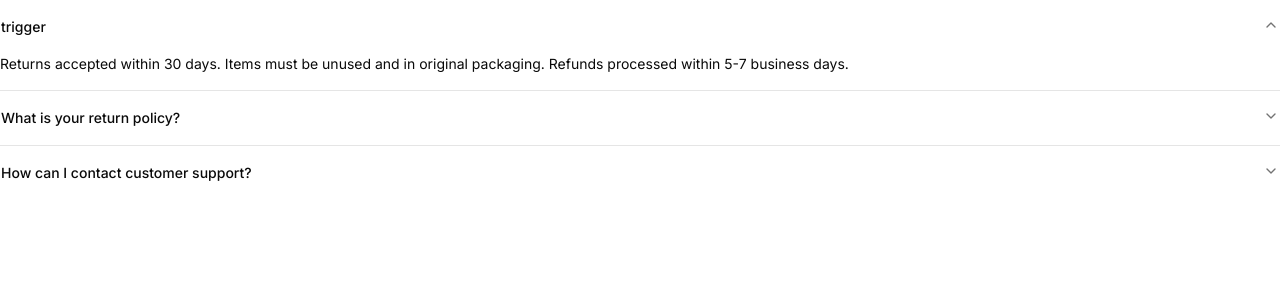
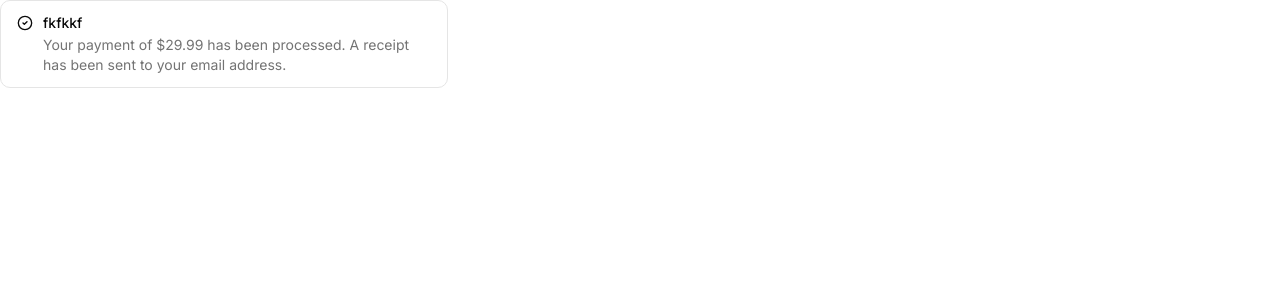
Before and after one commit to dosepehr/frontend-foundation, a Next.js app: page / in a window 1280 px wide. Shown: the top 300 px of the page. Built offline with nearby package versions, Linux system fonts and the light colour scheme.

Commit message:
add alert component

```diff
--- a/src/app/page.tsx
+++ b/src/app/page.tsx
@@ -1,40 +1,15 @@
-import AccordionGroup from '@/components/ui/Accordion';
-import {
-    Accordion,
-    AccordionItem,
-    AccordionTrigger,
-    AccordionContent,
-} from '@/components/ui/Accordion/components';
+import AlertGroup from '@/components/ui/Alert';
+
+import { CheckCircle2Icon } from 'lucide-react';
 
 const page = () => {
     return (
-        <Accordion
-            type='single'
-            collapsible
-            defaultValue='shipping'
-        >
-            <AccordionGroup value='shipping' trigger={<p>trigger</p>}>
-                Returns accepted within 30 days. Items must be unused and in
-                original packaging. Refunds processed within 5-7 business days.
-            </AccordionGroup>
-            <AccordionItem value='returns'>
-                <AccordionTrigger>What is your return policy?</AccordionTrigger>
-                <AccordionContent>
-                    Returns accepted within 30 days. Items must be unused and in
-                    original packaging. Refunds processed within 5-7 business
-                    days.
-                </AccordionContent>
-            </AccordionItem>
-            <AccordionItem value='support'>
-                <AccordionTrigger>
-                    How can I contact customer support?
-                </AccordionTrigger>
-                <AccordionContent>
-                    Reach us via email, live chat, or phone. We respond within
-                    24 hours during business days.
-                </AccordionContent>
-            </AccordionItem>
-        </Accordion>
+        <div className='grid w-full max-w-md items-start gap-4'>
+            <AlertGroup title='fkfkkf' Icon={CheckCircle2Icon}>
+                Your payment of $29.99 has been processed. A receipt has been
+                sent to your email address.
+            </AlertGroup>
+        </div>
     );
 };
 
--- /dev/null
+++ b/src/components/ui/Alert/components.tsx
@@ -0,0 +1,75 @@
+import * as React from 'react';
+import { cva, type VariantProps } from 'class-variance-authority';
+import { cn } from '@/utils/cn';
+
+export const alertVariants = cva(
+    "grid gap-0.5 rounded-lg border px-4 py-3 text-left text-sm has-data-[slot=alert-action]:relative has-data-[slot=alert-action]:pr-18 has-[>svg]:grid-cols-[auto_1fr] has-[>svg]:gap-x-2.5 *:[svg]:row-span-2 *:[svg]:translate-y-0.5 *:[svg]:text-current *:[svg:not([class*='size-'])]:size-4 w-full relative group/alert",
+    {
+        variants: {
+            variant: {
+                default: 'bg-card text-card-foreground',
+                destructive:
+                    'text-destructive bg-card *:data-[slot=alert-description]:text-destructive/90 *:[svg]:text-current',
+            },
+        },
+        defaultVariants: {
+            variant: 'default',
+        },
+    }
+);
+
+function Alert({
+    className,
+    variant,
+    ...props
+}: React.ComponentProps<'div'> & VariantProps<typeof alertVariants>) {
+    return (
+        <div
+            data-slot='alert'
+            role='alert'
+            className={cn(alertVariants({ variant }), className)}
+            {...props}
+        />
+    );
+}
+
+function AlertTitle({ className, ...props }: React.ComponentProps<'div'>) {
+    return (
+        <div
+            data-slot='alert-title'
+            className={cn(
+                'font-medium group-has-[>svg]/alert:col-start-2 [&_a]:hover:text-foreground [&_a]:underline [&_a]:underline-offset-3',
+                className
+            )}
+            {...props}
+        />
+    );
+}
+
+function AlertDescription({
+    className,
+    ...props
+}: React.ComponentProps<'div'>) {
+    return (
+        <div
+            data-slot='alert-description'
+            className={cn(
+                'text-muted-foreground text-sm text-balance md:text-pretty [&_p:not(:last-child)]:mb-4 [&_a]:hover:text-foreground [&_a]:underline [&_a]:underline-offset-3',
+                className
+            )}
+            {...props}
+        />
+    );
+}
+
+function AlertAction({ className, ...props }: React.ComponentProps<'div'>) {
+    return (
+        <div
+            data-slot='alert-action'
+            className={cn('absolute top-2.5 right-3', className)}
+            {...props}
+        />
+    );
+}
+
+export { Alert, AlertTitle, AlertDescription, AlertAction };
--- /dev/null
+++ b/src/components/ui/Alert/index.tsx
@@ -0,0 +1,15 @@
+import React, { FC } from 'react';
+import { Alert, AlertDescription, AlertTitle } from './components';
+import { AlertProps } from './alert.props';
+
+const AlertGroup: FC<AlertProps> = ({ title, children, variant, Icon }) => {
+    return (
+        <Alert variant={variant}>
+            <Icon />
+            <AlertTitle>{title}</AlertTitle>
+            <AlertDescription>{children}</AlertDescription>
+        </Alert>
+    );
+};
+
+export default AlertGroup;
```
Also changed, not shown: src/components/ui/Alert/alert.props.ts (added, +10 -0 lines).
